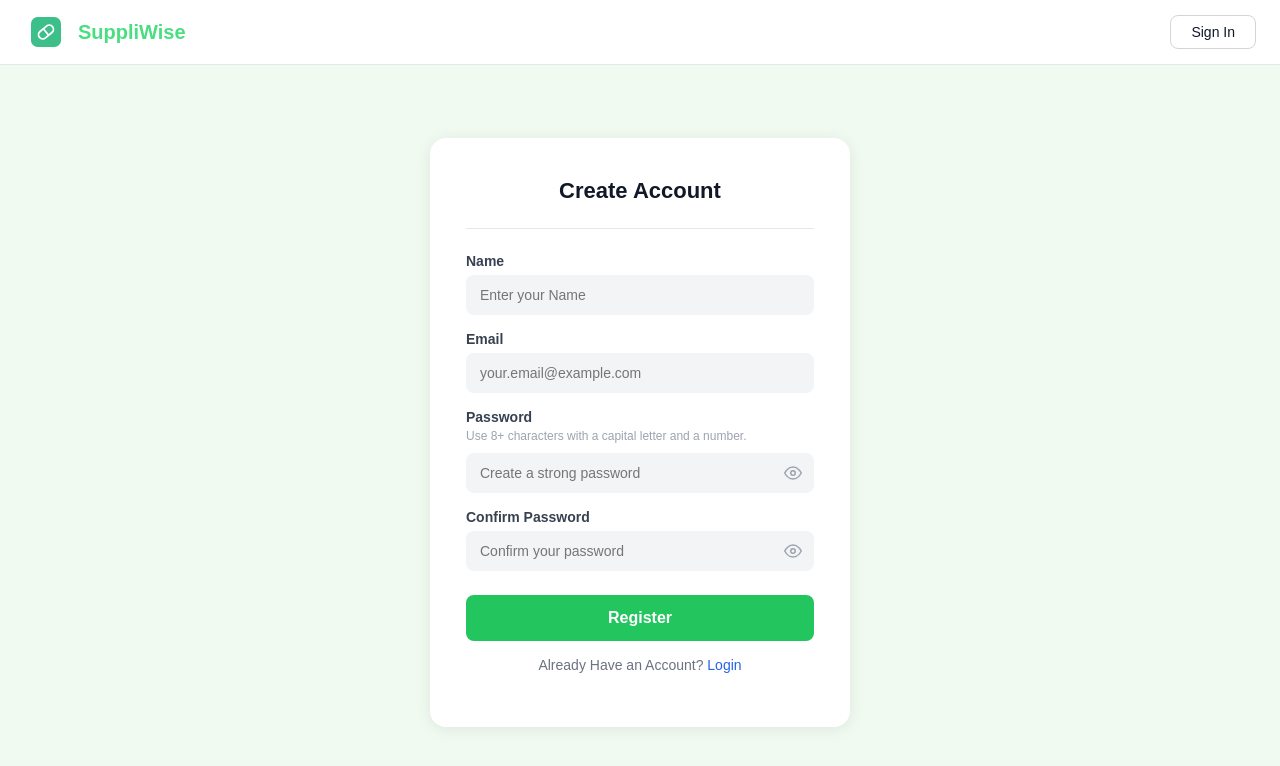
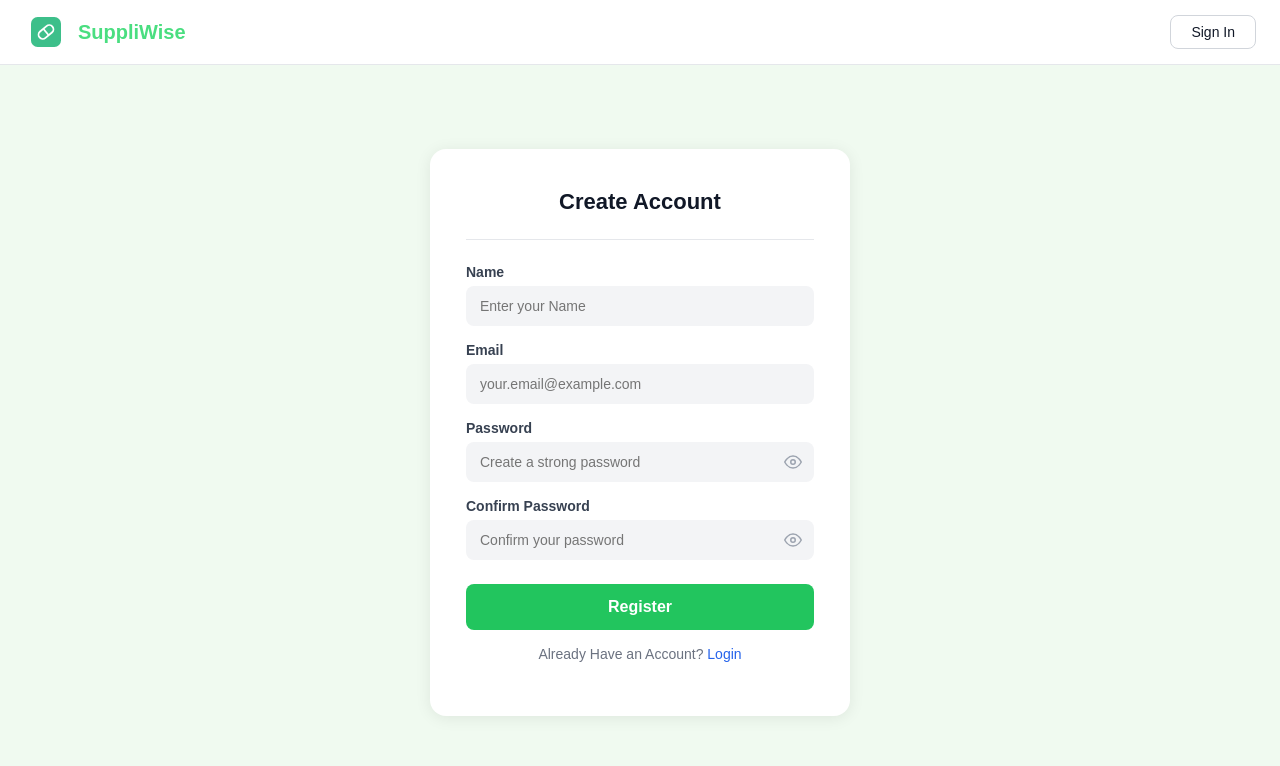
Before and after one commit to REIIdes/SuppliWise, a React (Vite) app in the folder my-react-app/: page /signup in a window 1280 px wide. Shown: the top 766 px of the page. Built offline with nearby package versions, Linux system fonts and the light colour scheme.

Commit message:
UX: remove static password hint line

```diff
--- a/my-react-app/src/Pages/SignIn.jsx
+++ b/my-react-app/src/Pages/SignIn.jsx
@@ -155,7 +155,6 @@ function SignIn() {
 
           <div className={`auth-field ${fieldErrors.password ? 'field-has-error' : ''}`}>
             <label>Password</label>
-            <p className="auth-field-hint">Use 8+ characters with a capital letter and a number.</p>
             <div className="auth-input-wrap">
               <input
                 type={showPassword ? 'text' : 'password'}
```
